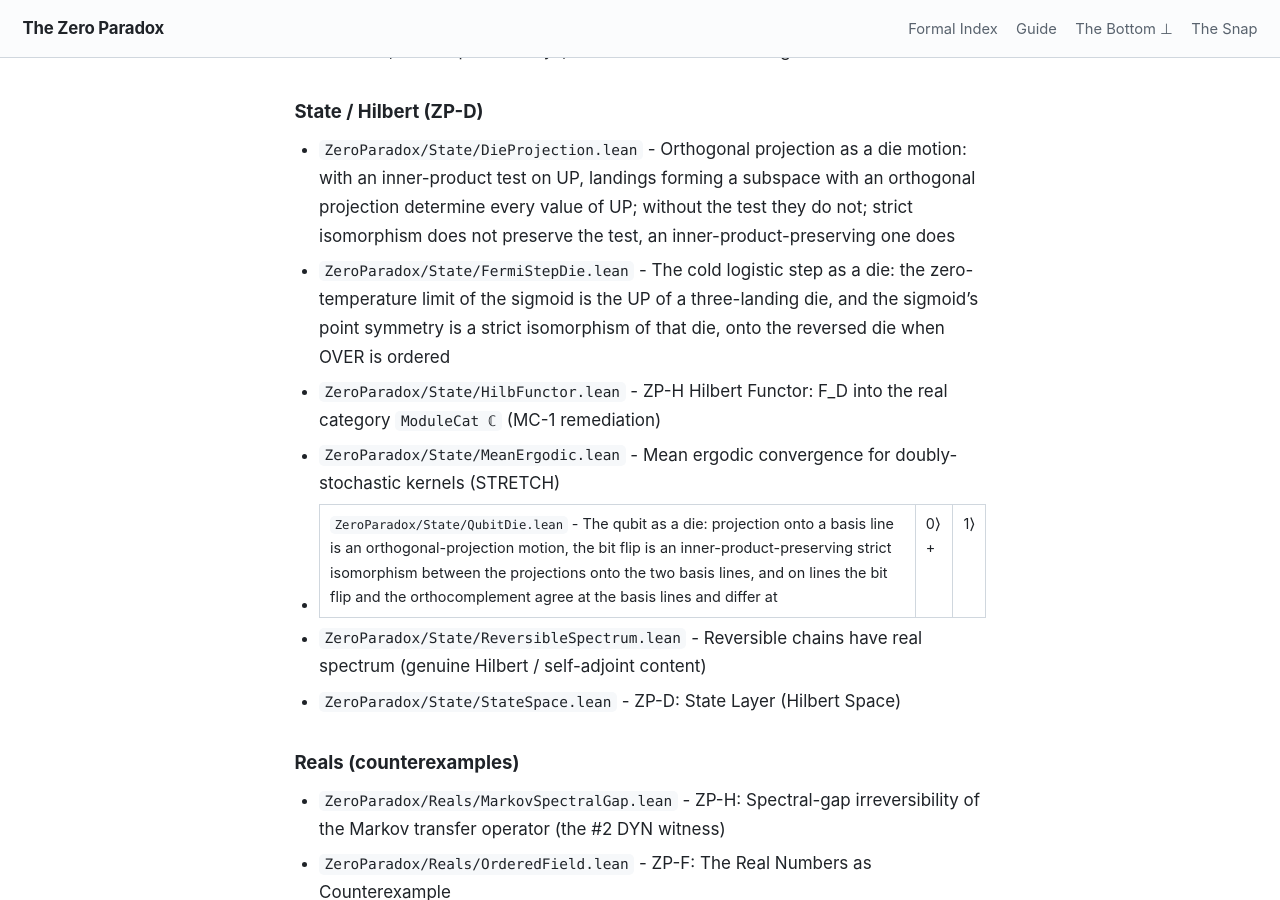
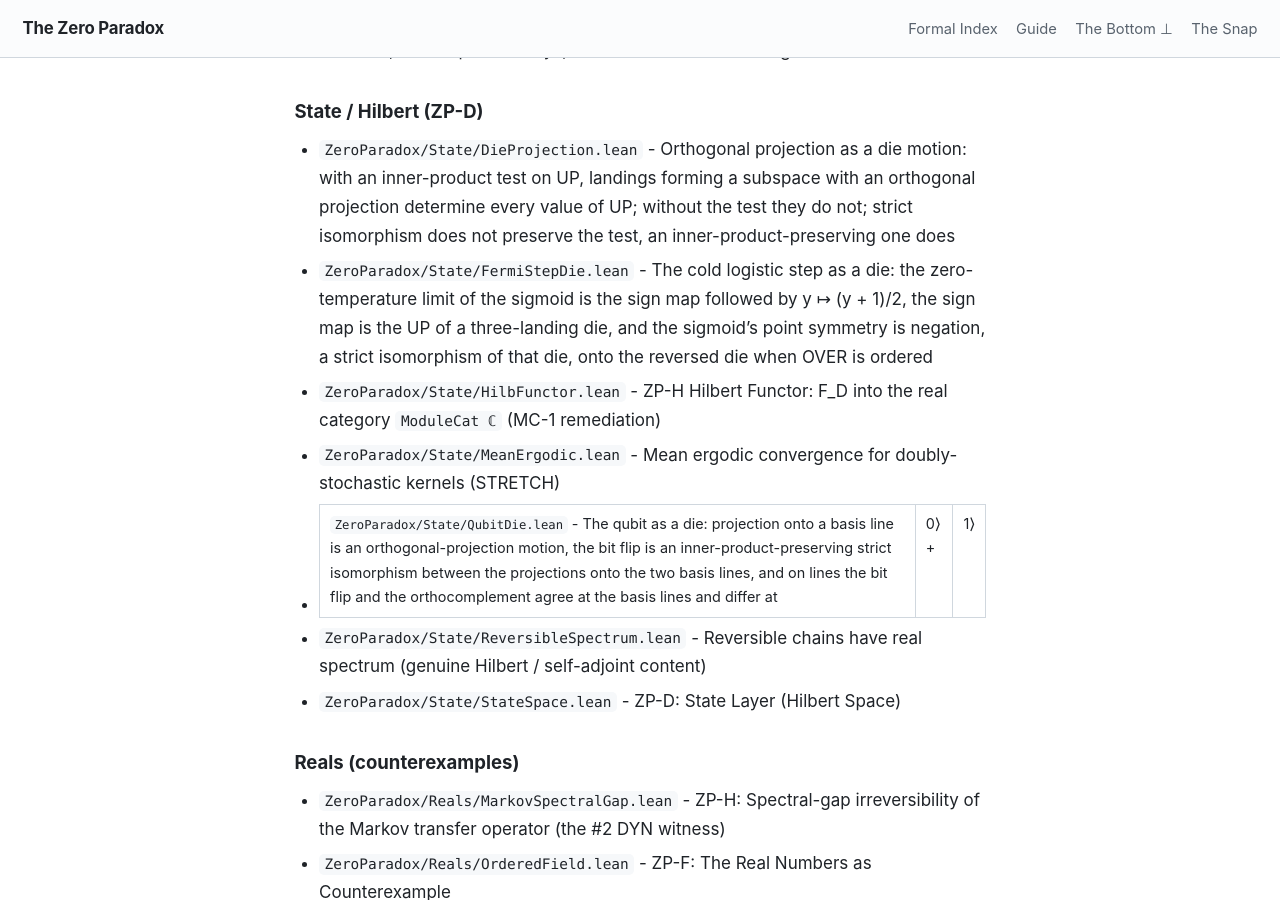
Before and after one commit to timbrigham/ZeroParadox, a Jekyll site: the page built from ZeroParadox/MANIFEST.md, in a window 1280 px wide and 900 px high, scrolled down 4472 px. Built offline with Jekyll 4.4.1, drawn with Linux system fonts in a browser that asks for light colours; our own code applies the rules of GitHub Pages for plain Markdown files.

Commit message:
FermiStepDie title states the relabelling (adversary F1); citation precision: Grabsch section, ker_starProjection, arXiv page, split-idempotent framing
Co-Authored-By: Claude Opus 5.5 <noreply@anthropic.com>
Claude-Session: https://claude.ai/code/session_01Qj4hZDhf2mJ6f7WoMDUWu2

```diff
--- a/ZeroParadox/MANIFEST.md
+++ b/ZeroParadox/MANIFEST.md
@@ -91,7 +91,7 @@ The framework's reviewed, load-bearing Lean, organized by domain folder. The for
 ### State / Hilbert (ZP-D)
 
 - `ZeroParadox/State/DieProjection.lean` - Orthogonal projection as a die motion: with an inner-product test on UP, landings forming a subspace with an orthogonal projection determine every value of UP; without the test they do not; strict isomorphism does not preserve the test, an inner-product-preserving one does
-- `ZeroParadox/State/FermiStepDie.lean` - The cold logistic step as a die: the zero-temperature limit of the sigmoid is the UP of a three-landing die, and the sigmoid's point symmetry is a strict isomorphism of that die, onto the reversed die when OVER is ordered
+- `ZeroParadox/State/FermiStepDie.lean` - The cold logistic step as a die: the zero-temperature limit of the sigmoid is the sign map followed by y ↦ (y + 1)/2, the sign map is the UP of a three-landing die, and the sigmoid's point symmetry is negation, a strict isomorphism of that die, onto the reversed die when OVER is ordered
 - `ZeroParadox/State/HilbFunctor.lean` - ZP-H Hilbert Functor: F_D into the real category `ModuleCat ℂ` (MC-1 remediation)
 - `ZeroParadox/State/MeanErgodic.lean` - Mean ergodic convergence for doubly-stochastic kernels (STRETCH)
 - `ZeroParadox/State/QubitDie.lean` - The qubit as a die: projection onto a basis line is an orthogonal-projection motion, the bit flip is an inner-product-preserving strict isomorphism between the projections onto the two basis lines, and on lines the bit flip and the orthocomplement agree at the basis lines and differ at |0⟩ + |1⟩
```
Also changed, not shown: 4 other files.
